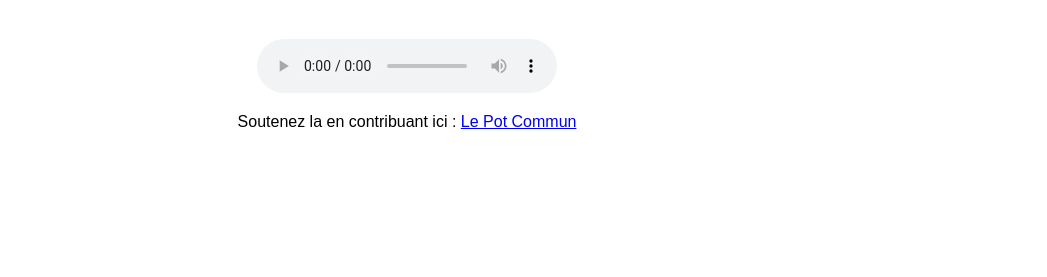
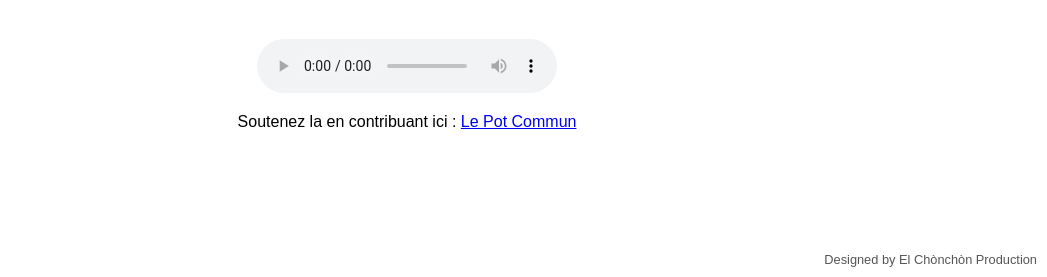
Before and after one commit to MathisseEn180s/Babos-song, a plain HTML site: page index.html in a window 1280 px wide. Shown: the part 523-800 px from the top of the page, without its empty margins (233-1280 px from the left). Drawn offline with Linux system fonts and the light colour scheme.

Commit message:
Add files via upload

```diff
--- a/index.html
+++ b/index.html
@@ -19,6 +19,14 @@
         audio {
             margin-top: 20px;
         }
+        .credits {
+    font-size: 0.8em;
+    color: #555;
+    position: fixed;
+    bottom: 10px;
+    right: 10px;
+    margin: 0;
+}
     </style>
 </head>
 <body>
@@ -34,5 +42,8 @@
             Le Pot Commun
         </a>
     </p>
+    <footer>
+        <p class="credits">Designed by El Chònchòn Production</p>
+    </footer>
 </body>
 </html>
```
